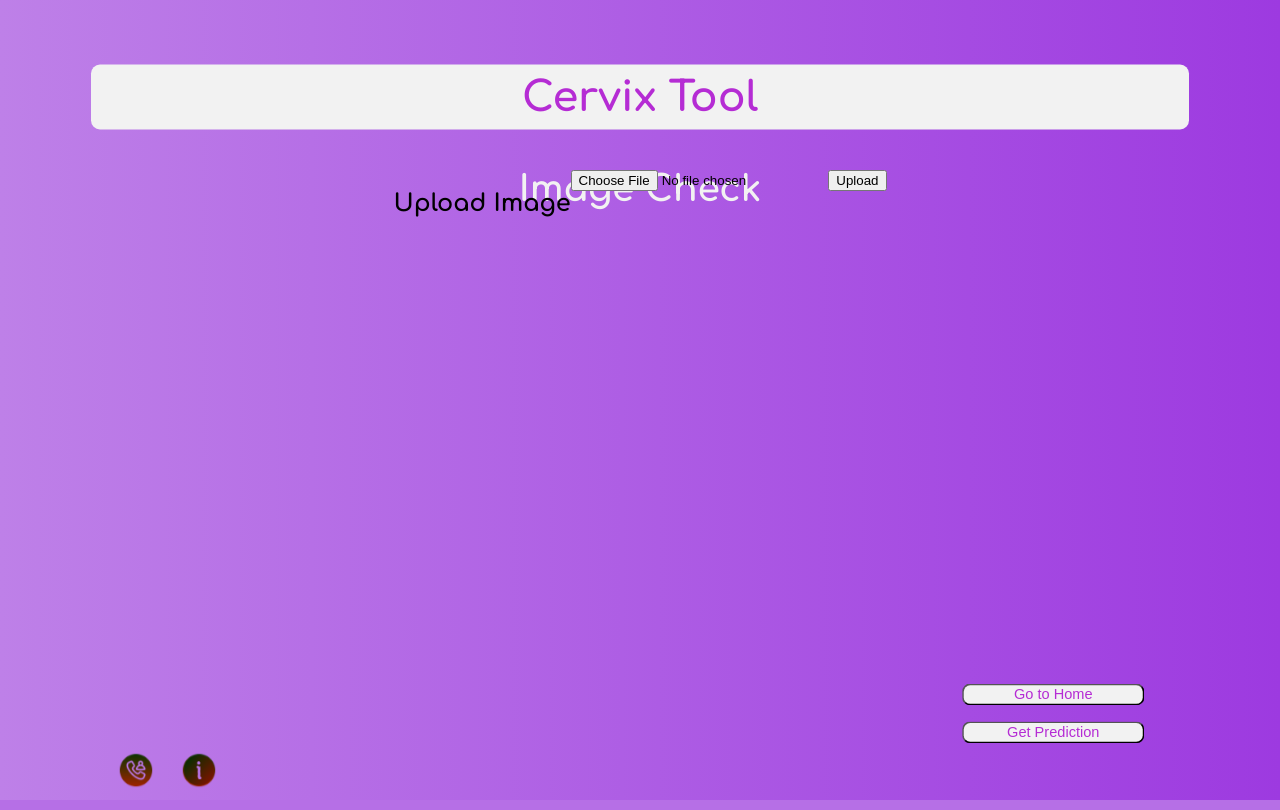
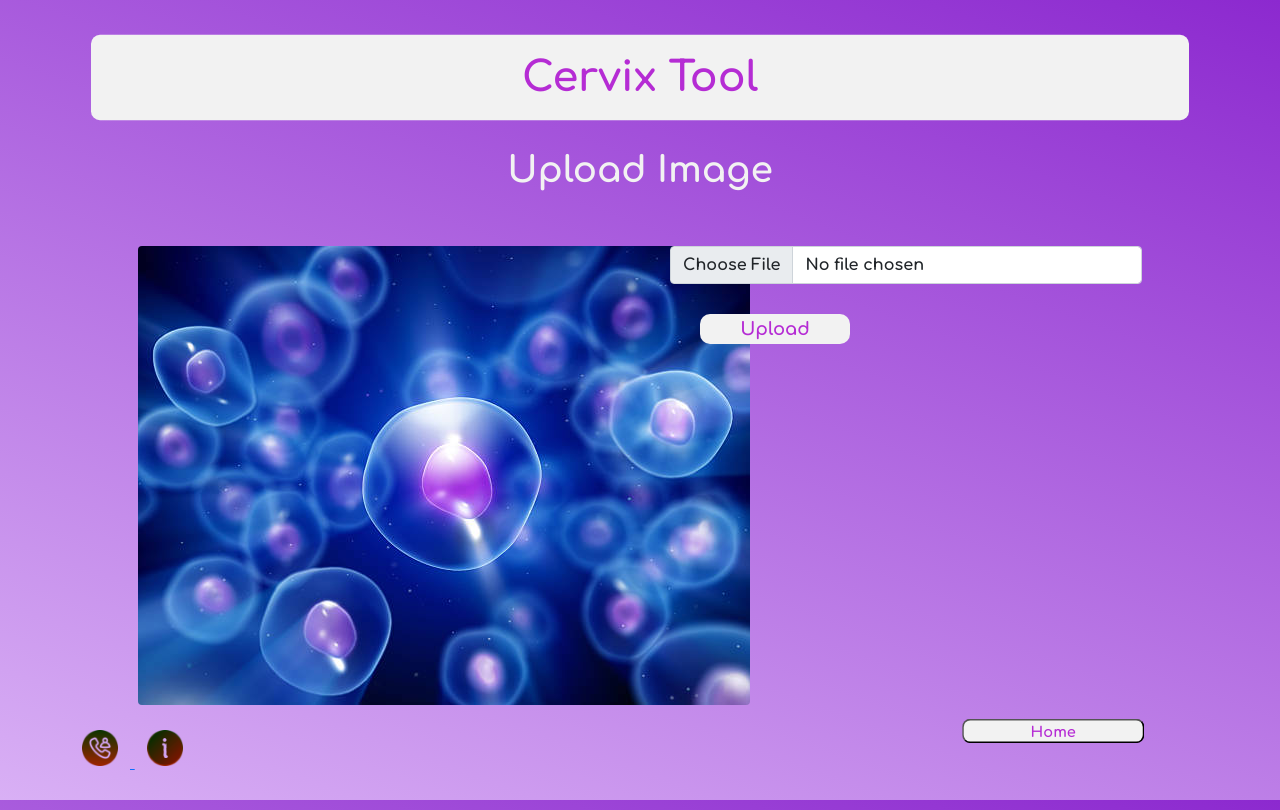
Before and after one commit to michlun/DSR_Cervix_Tool_projects, a Flask app: page /model-2 in a window 1280 px wide. Run offline with Flask 3, Linux system fonts and the light colour scheme.

Commit message:
Update - Improved UI

```diff
--- a/app/app.py
+++ b/app/app.py
@@ -32,6 +32,12 @@ import io
 from cell_detection.model_2_utils import predict_image_class, class_recall, class2_recall
 from tensorflow import keras
 from keras.models import load_model
+
+# Load prediction models for images
+model_whole = 'cell_detection/conv1_192x256_lr001_1dense256.h5'
+model_whole = load_model(model_whole)
+model_cell = 'cell_detection/cell_conv1_aug_80x80_1dense128.h5'
+model_cell = load_model(model_cell, custom_objects={"class2_recall": class2_recall})
 
 
 app = Flask(__name__)
@@ -70,17 +76,6 @@ def contact_page():
         str: The HTML content of the rendered page.
     """
     return render_template('contact.html')
-
-
-# @app.route('/model-2')
-# def model_2():
-#     """
-#     Renders the Model 2 page.
-#
-#     Returns:
-#         str: The HTML content of the rendered page.
-#     """
-#     return render_template('model_2.html')
 
 
 @app.route('/info-mod-1-page-1')
--- a/app/static/css/style-home.css
+++ b/app/static/css/style-home.css
@@ -15,20 +15,21 @@
 body {
   font-family: 'Comfortaa', cursive;
   margin: 0;
-  background: linear-gradient(to left, #9d3ae0,#be80e8);
+  background: linear-gradient(20deg, #d9b0f5, #8c29cf);
 }
 
 /* Base */
 .title {
   color: var(--text-color-1);
   background-color: var(--background-text-color);
-  padding: 10px;
+  padding: 20px;
   border-radius: 10px;
   font-size: 46px;
 }
 
 .undertitle {
   color: var(--text-color-2);
+  margin-top: 3vh;
   font-size: 36px;
 }
 
@@ -56,7 +57,15 @@ body {
     text-align: center;
 }
 
-.icon-container {
+.my-container {
+    display: flex;
+    justify-content: flex-start;
+    align-items: center;
+    text-align: center;
+    margin-top: 5vh;
+}
+
+.icon-container{
     display: inline-block;
     position: relative;
     left: 5vh;
@@ -64,7 +73,10 @@ body {
 }
 
 .icon {
-  margin-left: 30px;
+  display: inline-block;
+  position: relative;
+  padding: 10px;
+  bottom: 2vh;
 }
 
 .button-container {
@@ -80,7 +92,7 @@ body {
 }
 
 .button-home {
-  width: 200px;
+  width: 300px;
   height: 40px;
   font-size: 18px;
   margin: 0 20px;
@@ -107,9 +119,6 @@ body {
 .text-prediction {
   color: var(--text-color-2);
   font-size: 26px;
-  margin-left: 30vh;
-  margin-right: 30vh;
-  margin-bottom: 20vh;
 }
 
 .grid-container {
@@ -167,34 +176,50 @@ input[type="number"] {
   margin-right: 40%;
 }
 
+.prediction-container {
+  display: flex;
+  justify-content: flex-start;
+  align-items: center;
+  text-align: center;
+}
+
 /* Model 2 */
 .img {
   width: 100%;
   height: auto;
 }
 
-.grid-container-model-2 {
+.two-column-content {
   display: grid;
   grid-template-columns: 1fr 1fr;
-  grid-gap: 20px;
+  gap: 20px;
+  justify-content: center;
+  padding: 7vh;
 }
 
-.left-column {
-  display: flex;
-  align-items: center;
-  justify-content: center;
-  padding: 10px;
+.column {
+  /* border: 2px solid red;*/
+  padding: 20px;
+  width: 40vw;
 }
 
-.right-column {
-  display: flex;
-  align-items: center;
-  justify-content: center;
-  padding: 10px;
+input[type="submit"] {
+  width: 150px;
+  height: 30px;
+  font-size: 18px;
+  margin: 30px;
+  border-radius: 10px;
+  background-color: #f2f2f2;
+  color: #b52cd4;
+  border: none;
+  outline: none;
+  cursor: pointer;
 }
 
+
+
+
 /* Infos */
-
 .infos-container {
   display: flex;
   flex-direction: column;
@@ -222,9 +247,9 @@ th {
 /* General rules */
 .button-home,
 .button-model-1 {
-  border-radius: 10px; /* Arrotonda gli spigoli */
-  background-color: #f2f2f2; /* Cambia il colore di sfondo */
-  color: #b52cd4; /* Cambia il colore del testo */
+  border-radius: 10px;
+  background-color: #f2f2f2;
+  color: #b52cd4;
 }
 
 /* Adapting to other screens */
--- a/app/templates/base.html
+++ b/app/templates/base.html
@@ -1,6 +1,8 @@
 <!DOCTYPE html>
 <html lang="en">
 <head>
+    <link href="https://cdn.jsdelivr.net/npm/bootstrap@5.0.2/dist/css/bootstrap.min.css" rel="stylesheet" integrity="sha384-EVSTQN3/azprG1Anm3QDgpJLIm9Nao0Yz1ztcQTwFspd3yD65VohhpuuCOmLASjC" crossorigin="anonymous">
+
     <link href="{{ url_for('static', filename='css/style-home.css') }}" rel="stylesheet" type="text/css">
     <link rel="preload" href="/static/background/bk.jpg" as="image">
     <script src="{{ url_for('static', filename='javascript/query.js') }}"></script>
@@ -25,7 +27,7 @@
             {% endblock %}
 
             {% block icon %}
-            <div class="container">
+            <div class="icon-container">
             <a href="/contact">
                 <img class="icon" src="{{ url_for('static', filename='/icon/contact.png') }}">
             </a>
--- a/app/templates/contact.html
+++ b/app/templates/contact.html
@@ -36,7 +36,7 @@
 
 {% block buttons %}
     <div class="button-container">
-        <button class="button-model-1" onclick="window.location.href='/index'">Go to Home</button>
+        <button class="button-model-1" onclick="window.location.href='/index'">Home</button>
     </div>
 {% endblock %}
 
--- a/app/templates/info_model_1_page_1.html
+++ b/app/templates/info_model_1_page_1.html
@@ -3,7 +3,7 @@
 {%block heading3 %}Infos{% endblock %}
 
 {% block content %}
-<div class="container">
+<div class="my-container">
     <div class="infos-container">
         <table class="table-infos">
             <tr>
--- a/app/templates/info_model_1_page_2.html
+++ b/app/templates/info_model_1_page_2.html
@@ -3,7 +3,7 @@
 {%block heading3 %}Infos{% endblock %}
 
 {% block content %}
-<div class="container">
+<div class="my-container">
     <div class="infos-container">
         <table class="table-infos">
             <tr>
--- a/app/templates/model_1.html
+++ b/app/templates/model_1.html
@@ -108,6 +108,6 @@
 {% endblock %}
 {% block buttons %}
     <div class="button-container">
-        <button class="button-model-1" onclick="window.location.href='/index'">Go to Home</button>
+        <button class="button-model-1" onclick="window.location.href='/index'">Home</button>
     </div>
 {% endblock %}
--- a/app/templates/prediction.html
+++ b/app/templates/prediction.html
@@ -3,13 +3,13 @@
 {% block heading %}Risk Prediction{% endblock %}
 {% block heading3 %}Prediction Result{% endblock %}
 {% block content %}
-<div class="container">
-    <p class="text-prediction">{{prediction}}</p>
+<div class="prediction-container">
+    <p class="text-prediction text-center">{{prediction}}</p>
 </div>
 {% endblock %}
 {% block buttons %}
 <div class="button-container">
-    <button class="button-model-1" onclick="window.location.href='/index'">Go to Home</button>
+    <button class="button-model-1" onclick="window.location.href='/index'">Home</button>
     <button class="button-model-1" onclick="window.location.href='/model-1'">Back</button>
 </div>
 {% endblock %}
--- a/app/templates/upload.html
+++ b/app/templates/upload.html
@@ -1,25 +1,26 @@
 {% extends "base.html" %}
 
-{%block heading3 %} Image Check {% endblock %}
+{%block heading3 %} Upload Image{% endblock %}
 
 {% block content %}
 
+    <div class="two-column-content">
+        <div class="column">
+            <img class="rounded float-start" src="/static/img/cell.jpg">
+        </div>
+        <div class="column">
+            <form action="/model-2" method="post" enctype="multipart/form-data">
+                <input class= "form-control" id="formFileLg" type="file" name="image" accept="image/*" required>
 
-<html>
-  <body>
-    <h2>Upload Image</h2>
-    <form action="/model-2" method="post" enctype="multipart/form-data">
-      <input type="file" name="image" accept="image/*" required>
-      <input type="submit" value="Upload">
-    </form>
-  </body>
-</html>
+                <input type="submit" value="Upload">
+            </form>
+        </div>
+    </div>
 
 {% endblock %}
 
 {% block buttons %}
     <div class="button-container">
-        <button class="button-model-1" onclick="window.location.href='/index'">Go to Home</button>
-        <button class="button-model-1" onclick="storeData()">Get Prediction</button>
+        <button class="button-model-1" onclick="window.location.href='/index'">Home</button>
     </div>
 {% endblock %}
```
Also changed, not shown: app/templates/model_2.html (deleted, +0 -23 lines), app/static/background/bk.jpg (deleted), app/static/img/cell.jpg (added), 5 other files. Lines whose indentation alone changed are shown as unchanged.
